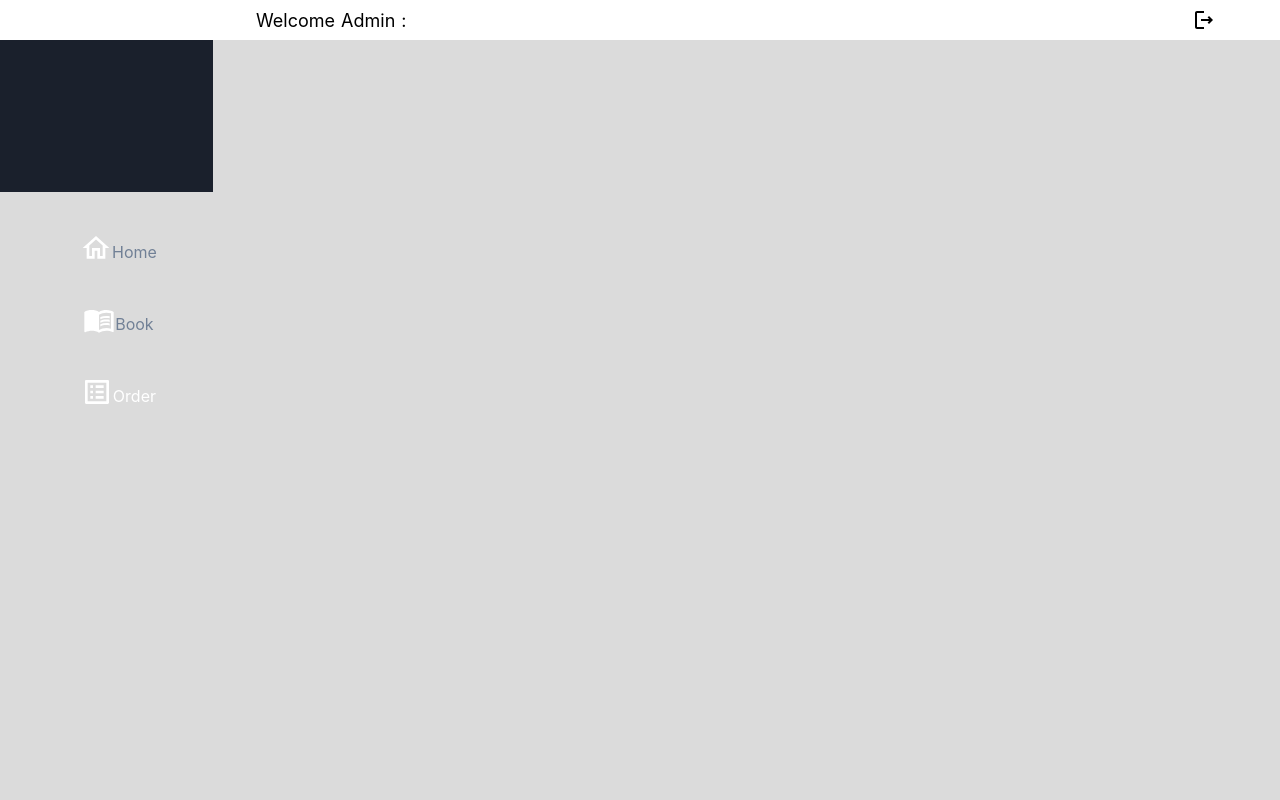
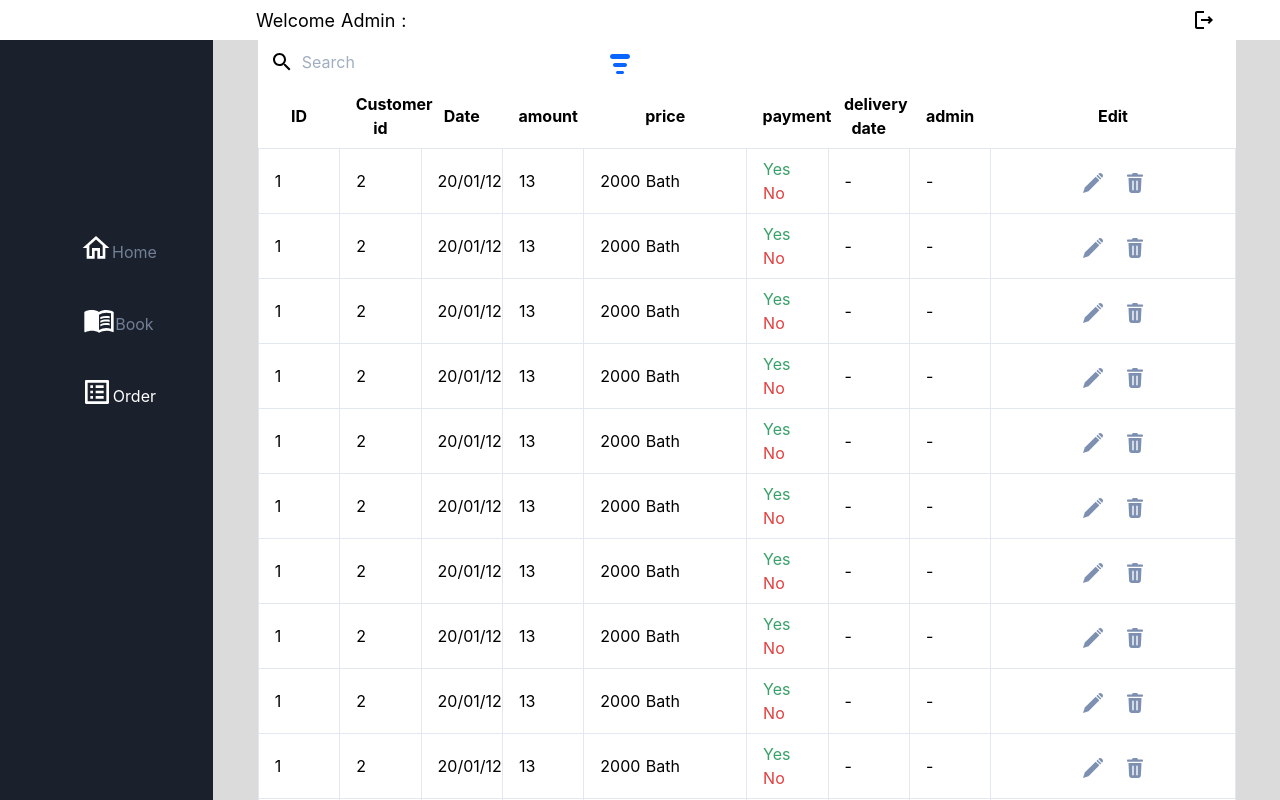
Before and after one commit to macsakarn/BookShop, a Nuxt app in the folder frontend/: page /admin/order in a window 1280 px wide. Shown: the top 800 px of the page. Built offline with nearby package versions, Linux system fonts and the light colour scheme.

Commit message:
Merge branch 'main' of https://github.com/macsakarn/BookShop

```diff
--- a/frontend/pages/admin/book.vue
+++ b/frontend/pages/admin/book.vue
@@ -250,7 +250,7 @@
     <adminNav :isLogin="true" />
     <main class="flex flex-wrap relative">
       <adminSide :isLogin="true" />
-      <section class="mt-48 w-5/6">
+      <section class="mt-10 w-5/6">
         <div class="hero bg-white mx-auto w-11/12">
           <div class="top-bar flex justify-between">
             <form class="w-full max-w-sm">
--- a/frontend/pages/admin/order.vue
+++ b/frontend/pages/admin/order.vue
@@ -3,8 +3,72 @@
     <adminNav :isLogin="true" />
     <main class="flex flex-wrap relative">
       <adminSide :isLogin="true" />
-      <section class="mt-48 w-5/6">
-        <!-- Content -->
+      <section class="mt-10 w-5/6">
+        <div class="hero bg-white mx-auto w-11/12">
+          <div class="top-bar flex justify-between">
+            <form class="w-full max-w-sm">
+              <div class="flex items-center py-2 px-3">
+                <img src="~/assets/USER/nav/search_black_24dp.svg" alt="" />
+                <input
+                  class="appearance-none bg-transparent border-none w-full text-gray-700 mr-3 py-1 px-2 leading-tight focus:outline-none"
+                  type="text"
+                  placeholder="Search"
+                />
+                <img
+                  src="~/assets/ADMIN/Filter.svg"
+                  alt=""
+                  class="mt-1 cursor-pointer"
+                />
+              </div>
+            </form>
+          </div>
+          <div class="tableBook">
+            <table class="table-fixed w-full">
+              <thead>
+                <tr>
+                  <th class="px-4 py-2 w-1/12">ID</th>
+                  <th class="px-4 py-2 w-1/12">Customer id</th>
+                  <th class="px-4 py-2 w-1/12">Date</th>
+                  <th class="px-4 py-2 w-1/12">amount</th>
+                  <th class="px-4 py-2 w-2/12">price</th>
+                  <th class="px-4 py-2 w-1/12">payment</th>
+                  <th class="px-4 py-2 w-1/12">delivery date</th>
+                  <th class="px-4 py-2 w-1/12">admin</th>
+                  <th class="px-4 py-2 w-3/12">Edit</th>
+                </tr>
+              </thead>
+              <tbody>
+                <tr v-for="(i, index) in 20" :key="index">
+                  <td class="border px-4 py-2">1</td>
+                  <td class="border px-4 py-2">2</td>
+                  <td class="border px-4 py-2">20/01/12</td>
+                  <td class="border px-4 py-2">13</td>
+                  <td class="border px-4 py-2 truncate">2000 Bath</td>
+                  <td class="border px-4 py-2">
+                    <span class="text-green-600"> Yes </span>
+                    <span class="text-red-600"> No </span>
+                  </td>
+                  <td class="border px-4 py-2">-</td>
+                  <td class="border px-4 py-2">-</td>
+                  <td class="border px-4 py-2">
+                    <div class="icon text-center">
+                      <img
+                        src="~/assets/ADMIN/Edit.svg"
+                        alt=""
+                        class="inline mx-3"
+                      />
+                      <img
+                        src="~/assets/ADMIN/Group.svg"
+                        alt=""
+                        class="inline mx-3"
+                      />
+                    </div>
+                  </td>
+                </tr>
+              </tbody>
+            </table>
+          </div>
+        </div>
       </section>
     </main>
   </div>
```
